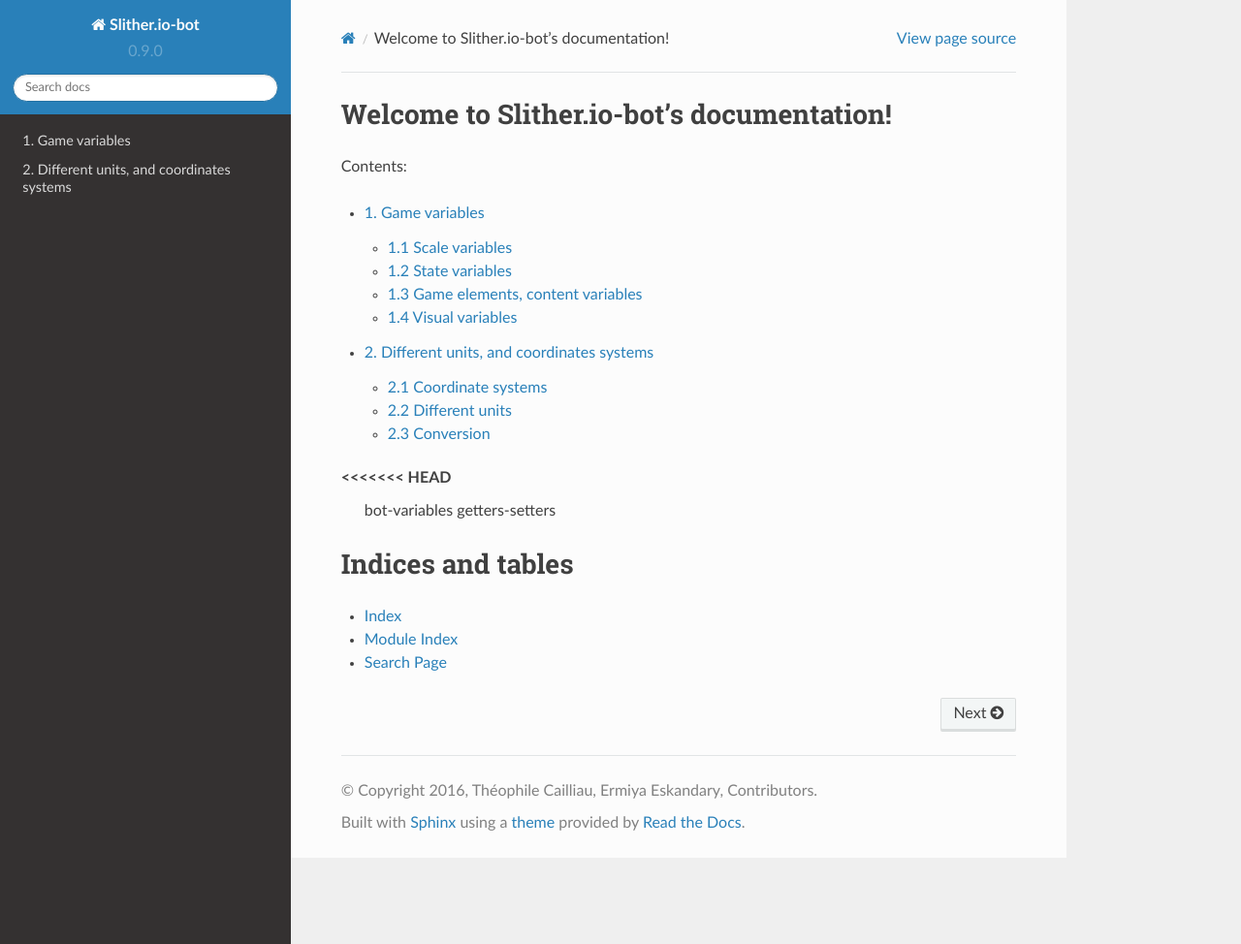
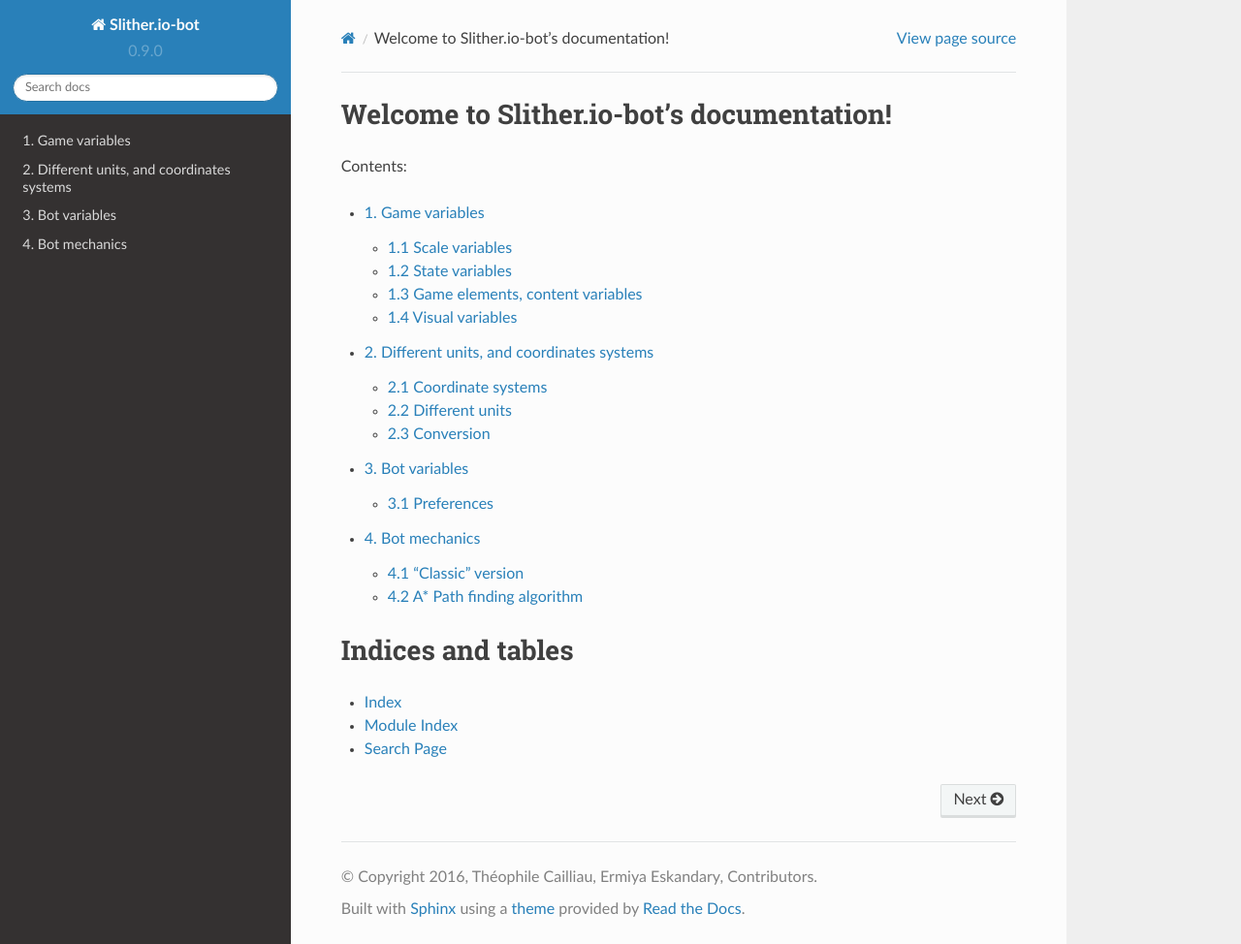
Before and after one commit to ermiyaeskandary/Slither.io-bot, a Sphinx documentation site: the page built from docs/index.rst, in a window 1280 px wide and 974 px high. Shown: the whole window at 97% size. Built offline with Sphinx 7.4.7 and the Read the Docs theme 2.0.0, drawn with Linux system fonts in a browser that asks for light colours.

Commit message:
Added doc structure.

```diff
--- /dev/null
+++ b/docs/bot-logic.rst
@@ -0,0 +1,8 @@
+4. Bot mechanics
+****************
+
+4.1 "Classic" version
+=====================
+
+4.2 A* Path finding algorithm
+=============================
--- /dev/null
+++ b/docs/bot-variables.rst
@@ -0,0 +1,5 @@
+3. Bot variables
+****************
+
+3.1 Preferences
+===============
--- a/docs/index.rst
+++ b/docs/index.rst
@@ -13,12 +13,8 @@
 
    game-variables
    conversion_algorithms
-<<<<<<< HEAD
    bot-variables
-   getters-setters
-=======
->>>>>>> master
-
+   bot-logic
 
 Indices and tables
 ==================
```
Also changed, not shown: docs/getters-setters.rst (deleted, +0 -7 lines).
